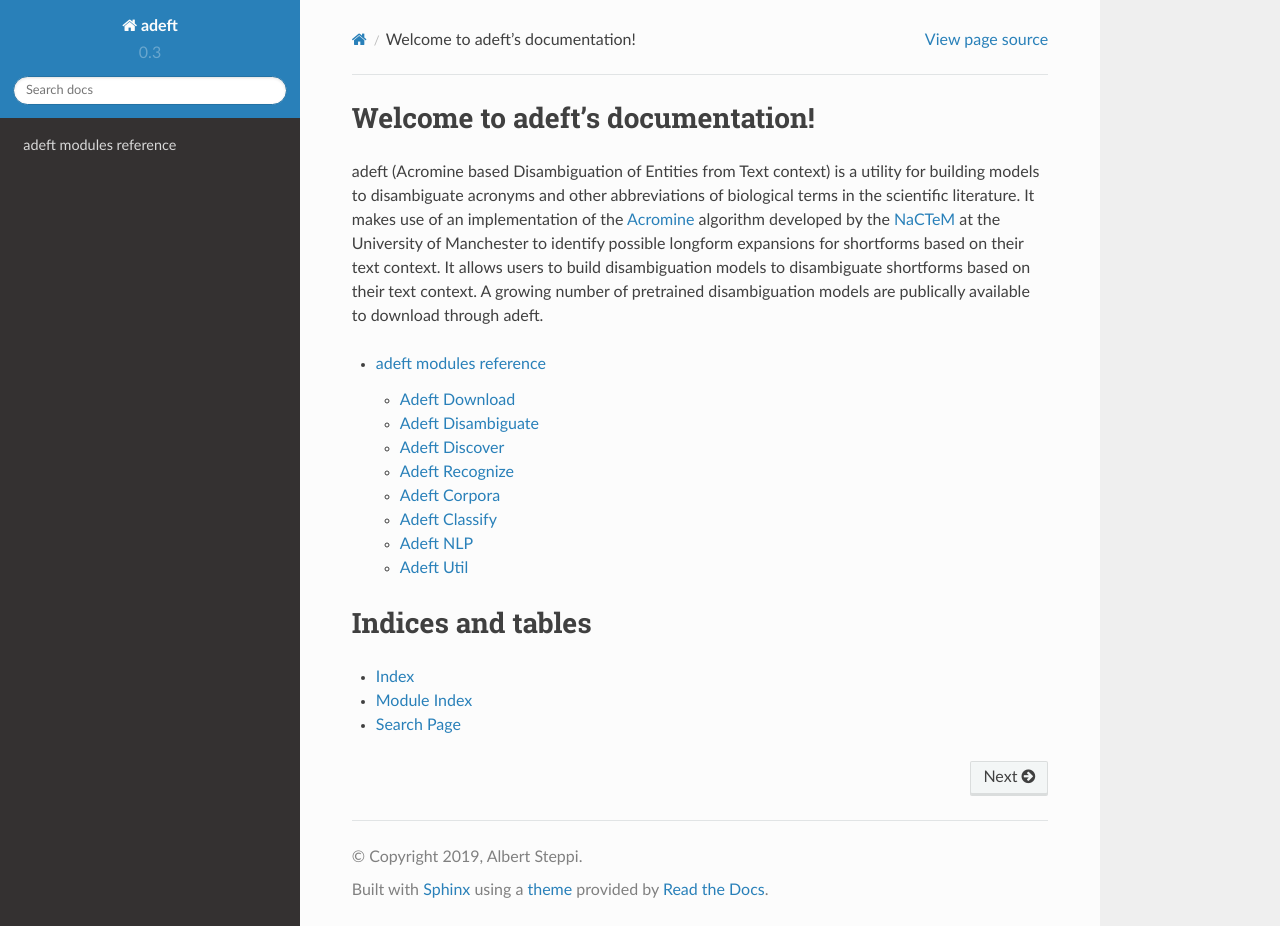
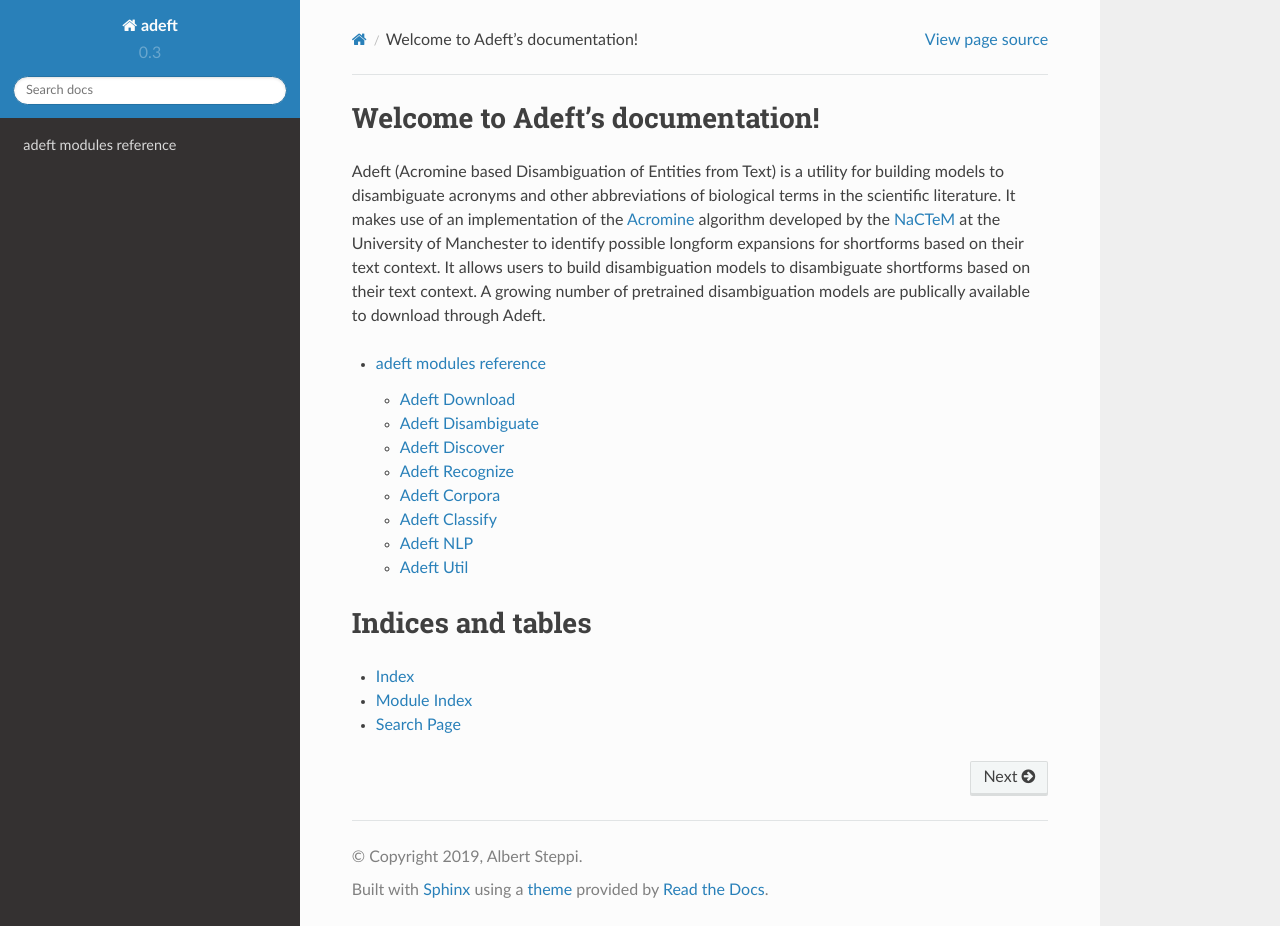
Before and after one commit to gyorilab/adeft, a Sphinx documentation site: the page built from doc/index.rst, in a window 1280 px wide and 926 px high. Built offline with Sphinx 7.4.7 and the Read the Docs theme 2.0.0, drawn with Linux system fonts in a browser that asks for light colours.

```diff
--- a/doc/index.rst
+++ b/doc/index.rst
@@ -3,12 +3,19 @@
    You can adapt this file completely to your liking, but it should at least
    contain the root `toctree` directive.
 
-Welcome to adeft's documentation!
-================================
+Welcome to Adeft's documentation!
+=================================
 
-adeft (Acromine based Disambiguation of Entities from Text context) is a utility for building models to disambiguate acronyms and other abbreviations of biological terms in the scientific literature. It makes use of an implementation of the
-`Acromine <http://www.chokkan.org/research/acromine/>`_ algorithm developed by the `NaCTeM <http://www.nactem.ac.uk/index.php>`_ at the University of Manchester to identify possible longform expansions for shortforms based on their text context.
-It allows users to build disambiguation models to disambiguate shortforms based on their text context. A growing number of pretrained disambiguation models are publically available to download through adeft.
+Adeft (Acromine based Disambiguation of Entities from Text) is a utility for
+building models to disambiguate acronyms and other abbreviations of biological
+terms in the scientific literature. It makes use of an implementation of the
+`Acromine <http://www.chokkan.org/research/acromine/>`_ algorithm developed
+by the `NaCTeM <http://www.nactem.ac.uk/software/acromine/>`_ at the
+University of Manchester to identify possible longform expansions for
+shortforms based on their text context.
+It allows users to build disambiguation models to disambiguate shortforms
+based on their text context. A growing number of pretrained disambiguation
+models are publically available to download through Adeft.
 
 .. toctree::
    :maxdepth: 3
```
Also changed, not shown: 1 other file.
